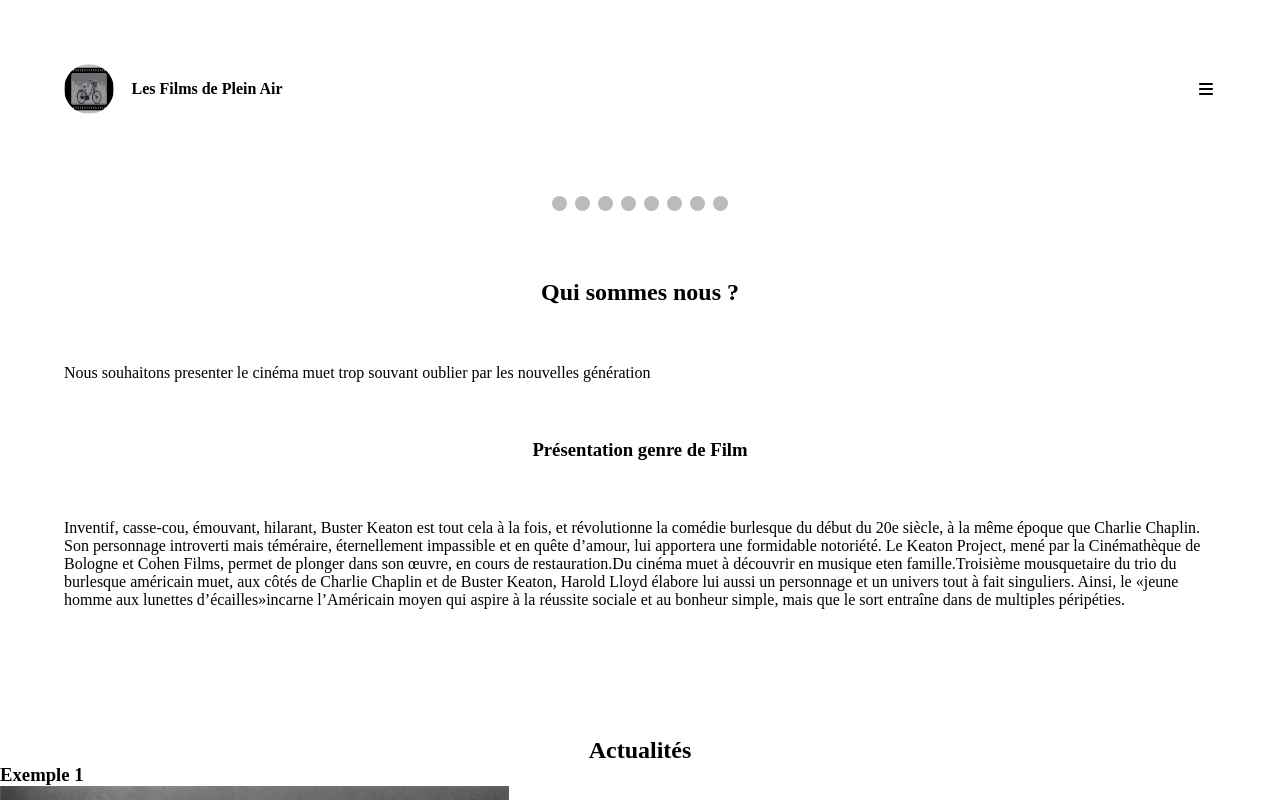
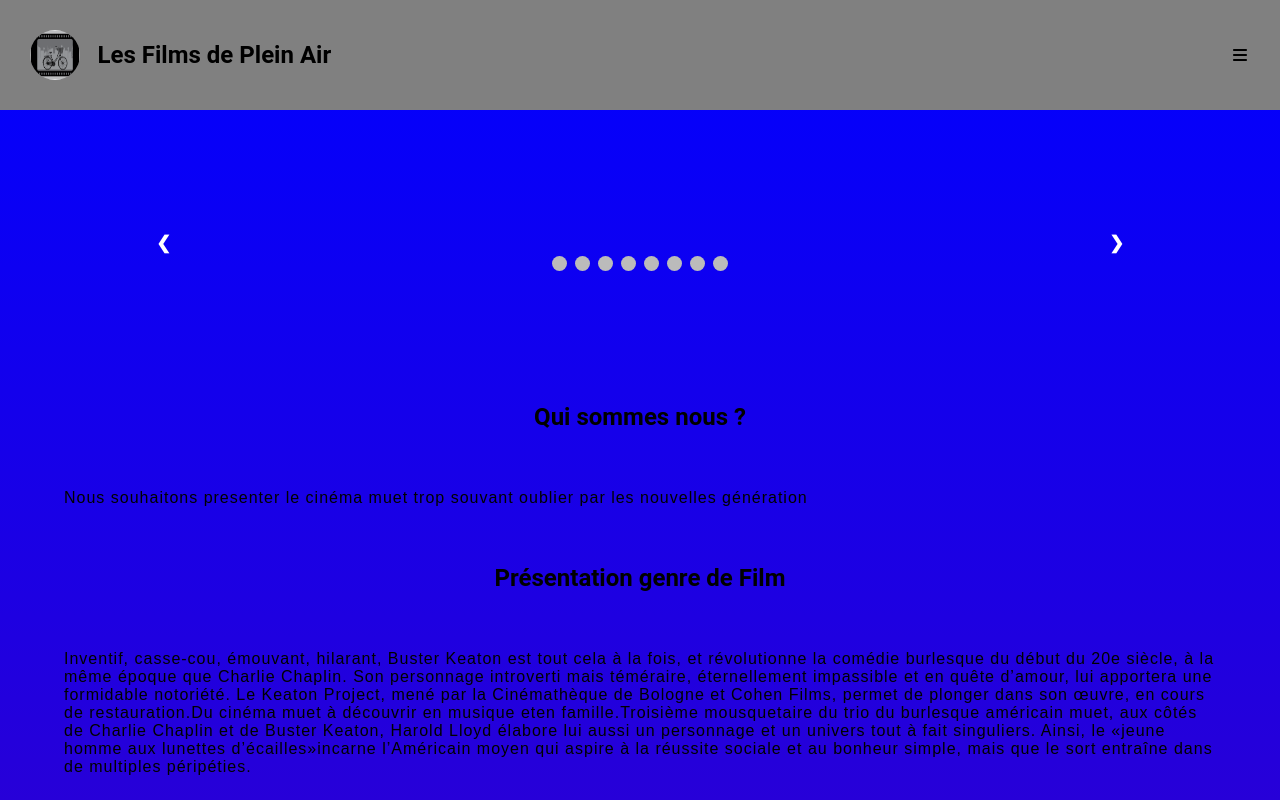
Before and after one commit to Juliendevwwm/nom, a plain HTML site: page index.html in a window 1280 px wide. Shown: the top 800 px of the page. Drawn offline with Linux system fonts and the light colour scheme.

Commit message:
quatirème

```diff
--- a/css/style.css
+++ b/css/style.css
@@ -4,9 +4,26 @@
   box-sizing: border-box;
 }
 
+body{
+  background-image: linear-gradient(blue, red);
+}
+
+h1,h2,h3{
+  font-family: "Roboto", sans-serif;
+  font-weight: 600;
+  font-size: 1.5rem;
+}
+
+p{
+  font-family: "Staatliches",sans-serif;
+  letter-spacing: 1px;
+}
+
 header{
-  margin: 5%;
-  width: 90%;
+  margin-right: 0%;
+  padding: 30px;
+  /* width: 90%; */
+  background-color: grey;
 }
 
 header img{
@@ -49,16 +66,16 @@ li:first-child{
 }
 
 header h1{
-  font-size: 1rem;
   width: 300px;
 }
 
 .visibility{
   display: none;
+  transition: all 1s ease-out;
 }
 
 .cl_slider{
-  margin: auto 5%;
+  margin: 10% 5%;
 }
 
 /* Slideshow container */
@@ -157,6 +174,11 @@ header h1{
 .cl_presentation{
   margin-top: 5%;
   padding:0 5%;
+  margin-bottom: 10%;
+}
+
+.cl_presentation img{
+  margin-bottom: 10%;
 }
 
 .cl_presentation h2,.cl_presentation h3{
@@ -165,7 +187,7 @@ header h1{
 }
 
 .cl_actu{
-  margin: 10% 0%;
+  margin: 100% 0%;
 }
 
 .cl_actu h2{
@@ -225,3 +247,19 @@ footer img{
   border-radius: 100%;
   margin-top:15%;
 }
+
+.cl_actu{
+  width: 90%;
+  margin: 0 auto;
+}
+
+.cl_actu h3{
+  text-align: center;
+  margin: 5% auto;
+}
+
+.cl_actu img{
+  display: block;
+  width: 100%;
+  margin-bottom: 10%;
+}
```
